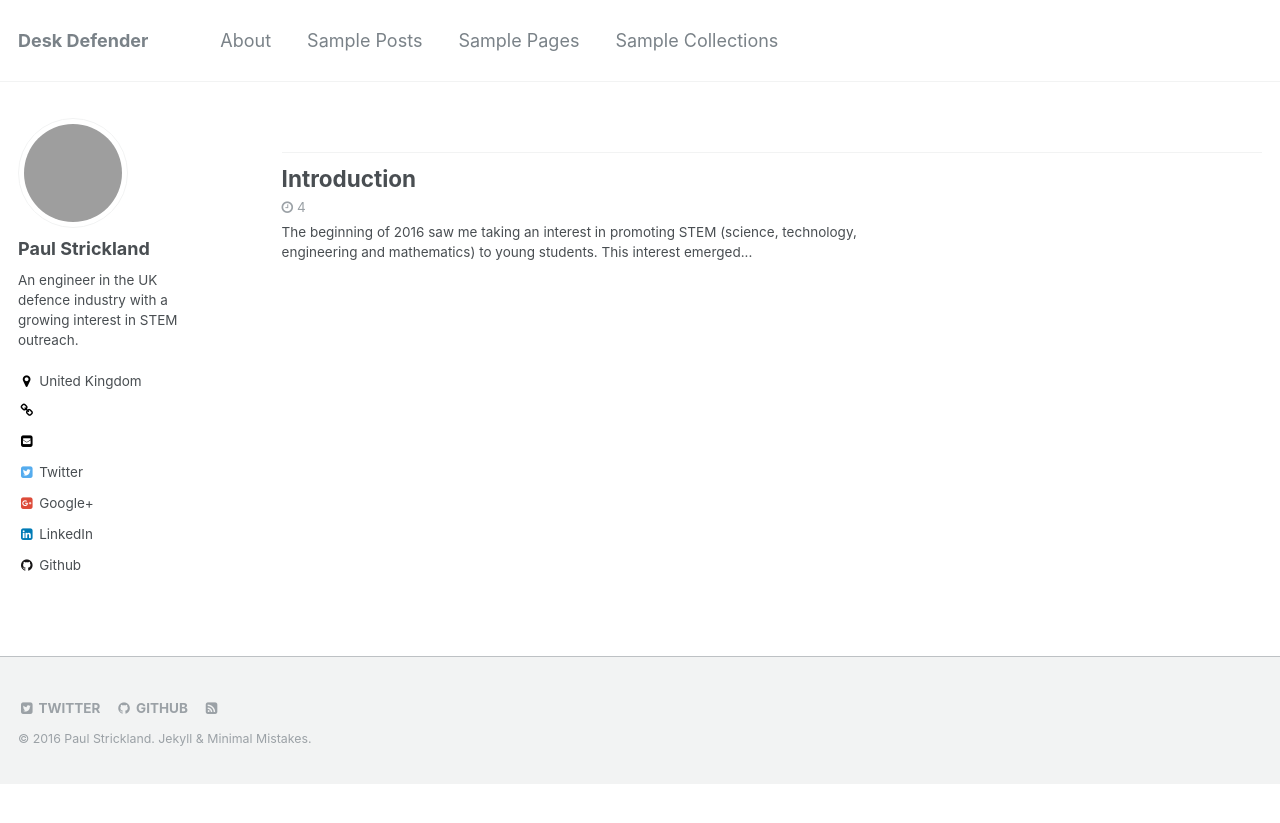
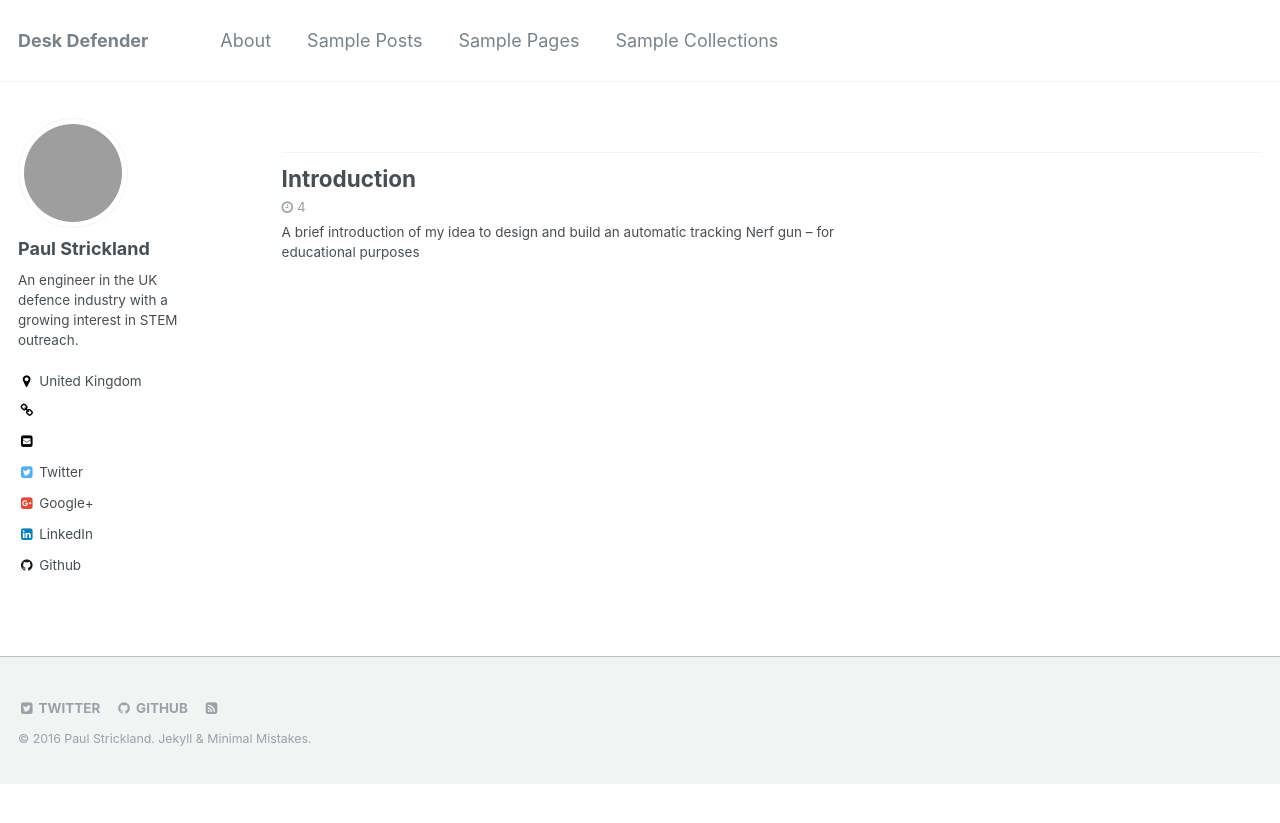
Before and after one commit to pestrickland/desk_defender, a Jekyll site: the page built from index.html, in a window 1280 px wide. Shown: the top 823 px of the page. Built offline with Jekyll 4.4.1, drawn with Linux system fonts in a browser that asks for light colours; the list of posts is cut into pages by our own code; grey boxes are pictures that could not be loaded.

Commit message:
Add custom excerpt to intro post.

```diff
--- a/_posts/2016-06-12-intro.md
+++ b/_posts/2016-06-12-intro.md
@@ -1,5 +1,6 @@
 ---
 title: "Introduction"
+excerpt: "A brief introduction of my idea to design and build an automatic tracking Nerf gun -- for educational purposes"
 ---
 
 The beginning of 2016 saw me taking an interest in promoting STEM (science, technology, engineering and mathematics) to young students. This interest emerged after spending several days reviewing CVs and interviewing university students for graduate and industrial placement positions. I was impressed by the academic standard of those people applying, but surprised that applying that knowledge outside of what they'd learnt was something they struggled with.
```
